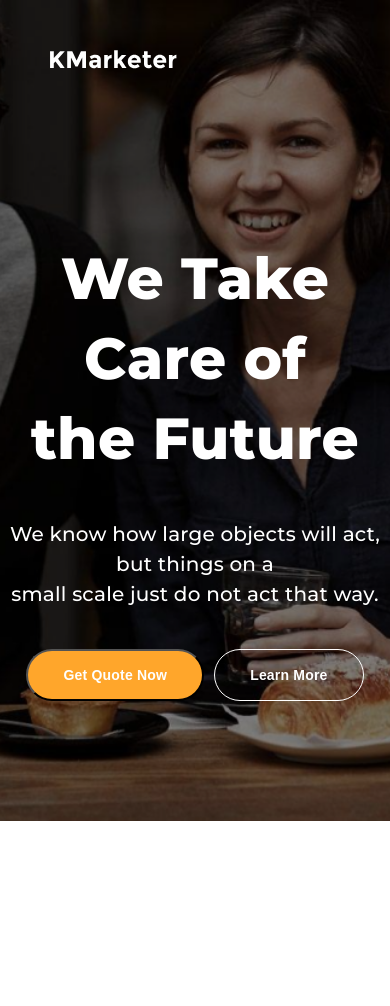
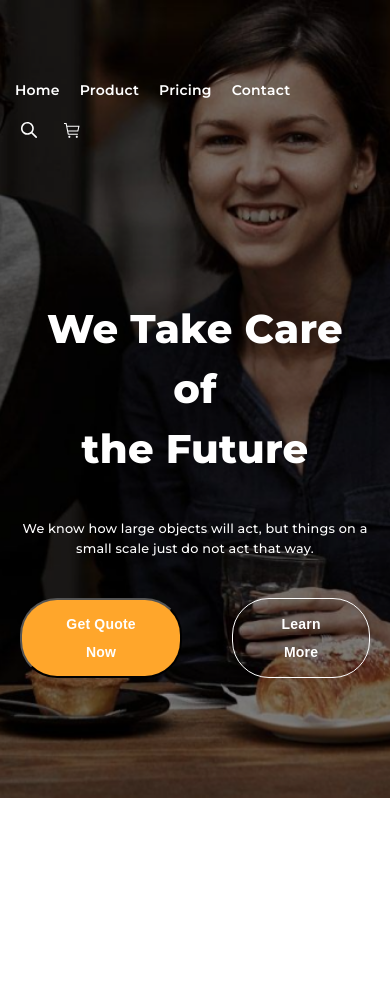
Before and after one commit to VioletaScvortova/Frontend-Project-KMarketer, a plain HTML site: page index.html in a window 390 px wide. Shown: the top 1006 px of the page. Before the commit the page ends 844 px from the top, so only its background shows below. Drawn offline with Linux system fonts and the light colour scheme.

Commit message:
Added Media Queries

```diff
--- a/css/reset.css
+++ b/css/reset.css
@@ -364,136 +364,3 @@ textarea {
     color: #000;
     padding: 0.2em 0;
 }
-
-
-/* montserrat-regular - latin */
-@font-face {
-    font-display: swap;
-    /* Check https://developer.mozilla.org/en-US/docs/Web/CSS/@font-face/font-display for other options. */
-    font-family: 'Montserrat';
-    font-style: normal;
-    font-weight: 400;
-    src: url('../fonts/montserrat-v25-latin-regular.woff2') format('woff2');
-    /* Chrome 36+, Opera 23+, Firefox 39+, Safari 12+, iOS 10+ */
-}
-
-/* montserrat-italic - latin */
-@font-face {
-    font-display: swap;
-    /* Check https://developer.mozilla.org/en-US/docs/Web/CSS/@font-face/font-display for other options. */
-    font-family: 'Montserrat';
-    font-style: italic;
-    font-weight: 400;
-    src: url('../fonts/montserrat-v25-latin-italic.woff2') format('woff2');
-    /* Chrome 36+, Opera 23+, Firefox 39+, Safari 12+, iOS 10+ */
-}
-
-/* montserrat-500 - latin */
-@font-face {
-    font-display: swap;
-    /* Check https://developer.mozilla.org/en-US/docs/Web/CSS/@font-face/font-display for other options. */
-    font-family: 'Montserrat';
-    font-style: normal;
-    font-weight: 500;
-    src: url('../fonts/montserrat-v25-latin-500.woff2') format('woff2');
-    /* Chrome 36+, Opera 23+, Firefox 39+, Safari 12+, iOS 10+ */
-}
-
-/* montserrat-500italic - latin */
-@font-face {
-    font-display: swap;
-    /* Check https://developer.mozilla.org/en-US/docs/Web/CSS/@font-face/font-display for other options. */
-    font-family: 'Montserrat';
-    font-style: italic;
-    font-weight: 500;
-    src: url('../fonts/montserrat-v25-latin-500italic.woff2') format('woff2');
-    /* Chrome 36+, Opera 23+, Firefox 39+, Safari 12+, iOS 10+ */
-}
-
-/* montserrat-600 - latin */
-@font-face {
-    font-display: swap;
-    /* Check https://developer.mozilla.org/en-US/docs/Web/CSS/@font-face/font-display for other options. */
-    font-family: 'Montserrat';
-    font-style: normal;
-    font-weight: 600;
-    src: url('../fonts/montserrat-v25-latin-600.woff2') format('woff2');
-    /* Chrome 36+, Opera 23+, Firefox 39+, Safari 12+, iOS 10+ */
-}
-
-/* montserrat-600italic - latin */
-@font-face {
-    font-display: swap;
-    /* Check https://developer.mozilla.org/en-US/docs/Web/CSS/@font-face/font-display for other options. */
-    font-family: 'Montserrat';
-    font-style: italic;
-    font-weight: 600;
-    src: url('../fonts/montserrat-v25-latin-600italic.woff2') format('woff2');
-    /* Chrome 36+, Opera 23+, Firefox 39+, Safari 12+, iOS 10+ */
-}
-
-/* montserrat-700 - latin */
-@font-face {
-    font-display: swap;
-    /* Check https://developer.mozilla.org/en-US/docs/Web/CSS/@font-face/font-display for other options. */
-    font-family: 'Montserrat';
-    font-style: normal;
-    font-weight: 700;
-    src: url('../fonts/montserrat-v25-latin-700.woff2') format('woff2');
-    /* Chrome 36+, Opera 23+, Firefox 39+, Safari 12+, iOS 10+ */
-}
-
-/* montserrat-700italic - latin */
-@font-face {
-    font-display: swap;
-    /* Check https://developer.mozilla.org/en-US/docs/Web/CSS/@font-face/font-display for other options. */
-    font-family: 'Montserrat';
-    font-style: italic;
-    font-weight: 700;
-    src: url('../fonts/montserrat-v25-latin-700italic.woff2') format('woff2');
-    /* Chrome 36+, Opera 23+, Firefox 39+, Safari 12+, iOS 10+ */
-}
-
-/* montserrat-800 - latin */
-@font-face {
-    font-display: swap;
-    /* Check https://developer.mozilla.org/en-US/docs/Web/CSS/@font-face/font-display for other options. */
-    font-family: 'Montserrat';
-    font-style: normal;
-    font-weight: 800;
-    src: url('../fonts/montserrat-v25-latin-800.woff2') format('woff2');
-    /* Chrome 36+, Opera 23+, Firefox 39+, Safari 12+, iOS 10+ */
-}
-
-/* montserrat-800italic - latin */
-@font-face {
-    font-display: swap;
-    /* Check https://developer.mozilla.org/en-US/docs/Web/CSS/@font-face/font-display for other options. */
-    font-family: 'Montserrat';
-    font-style: italic;
-    font-weight: 800;
-    src: url('../fonts/montserrat-v25-latin-800italic.woff2') format('woff2');
-    /* Chrome 36+, Opera 23+, Firefox 39+, Safari 12+, iOS 10+ */
-}
-
-/* montserrat-900 - latin */
-@font-face {
-    font-display: swap;
-    /* Check https://developer.mozilla.org/en-US/docs/Web/CSS/@font-face/font-display for other options. */
-    font-family: 'Montserrat';
-    font-style: normal;
-    font-weight: 900;
-    src: url('../fonts/montserrat-v25-latin-900.woff2') format('woff2');
-    /* Chrome 36+, Opera 23+, Firefox 39+, Safari 12+, iOS 10+ */
-}
-
-/* montserrat-900italic - latin */
-@font-face {
-    font-display: swap;
-    /* Check https://developer.mozilla.org/en-US/docs/Web/CSS/@font-face/font-display for other options. */
-    font-family: 'Montserrat';
-    font-style: italic;
-    font-weight: 900;
-    src: url('../fonts/montserrat-v25-latin-900italic.woff2') format('woff2');
-    /* Chrome 36+, Opera 23+, Firefox 39+, Safari 12+, iOS 10+ */
-}
--- a/css/style.css
+++ b/css/style.css
@@ -130,9 +130,10 @@
     /* Chrome 36+, Opera 23+, Firefox 39+, Safari 12+, iOS 10+ */
 
 
-/* Header styles start*/
+    /* Header styles start*/
 
 }
+
 html {
     box-sizing: border-box;
 }
@@ -226,8 +227,8 @@ body {
     opacity: 0.75;
 }
 
-/* Header styles end*/
-/* Intro styles start*/
+/* Home-1. Header styles end*/
+/* Home-1. Intro styles start*/
 
 .top-banner__content {
     display: flex;
@@ -240,7 +241,6 @@ body {
 
 .container {
     width: 1020px;
-    min-width: 320px;
     margin: 0 auto;
     padding: 0 15px;
     display: flex;
@@ -249,9 +249,7 @@ body {
 }
 
 
-
-h1,
-h4 {
+h1,h2,h4 {
     color: white;
     letter-spacing: 0.2px;
     text-align: center;
@@ -263,24 +261,21 @@ h4 {
     font-size: 58px;
     font-weight: 800;
     line-height: 80px;
-
 }
 
 .content__mission {
     font-size: 20px;
     font-weight: 500;
     line-height: 30px;
-
 }
 
 
-/* Intro styles end*/
+/* Home-1. Intro styles end*/
 
 .top-banner__buttons {
     display: flex;
     gap: 10px;
     justify-content: center;
-
 }
 
 .button {
@@ -309,3 +304,107 @@ h4 {
     border: 1px solid var(--light-background-color, #FFF);
     background-color: transparent;
 }
+
+
+@media screen and (min-width:320px) and (max-width:768px) {
+
+
+    body {
+        background-position: center;
+      }
+
+    .top-banner__header {
+    display: inline;
+    flex-direction: column;
+    align-items: center;
+    }
+
+
+    .header__home {
+    size-adjust: 100px;
+    }
+
+    .header__nav {
+    float: none;
+    width: 100%;
+    margin: 0 auto;
+    flex-direction: column;
+    align-items: center;
+}
+
+    .nav__list {
+        float: none;
+        width: 100%;
+        margin-top: 1.2em;
+        align-content: center;
+        }
+
+
+    .header__actions {
+        float: none;
+        width: 100%;
+        margin-top: 1.2em;
+        margin-left: 0;
+}
+
+.content__slogan {
+    font-size: 40px;
+    line-height: 1.5em;
+    margin-left: 1em;
+    margin-right: 1em;
+}
+
+.content__mission {
+    font-size: 0.8em;
+    line-height: 1.5em;
+    margin-left: 20px;
+    margin-right: 20px;
+}
+
+
+.button--primary {
+    margin-left: 20px;
+    margin-right: 20px;
+}
+
+.button--secondary {
+    margin-left: 20px;
+    margin-right: 20px;
+}
+
+}
+
+/* Home-2. Strong Points */
+
+
+.strong-points{
+    font-family: 'Montserrat';
+    background-image: #252B42;
+    background-repeat: no-repeat;
+    background-size: cover;
+    padding: 40px 0 120px;
+    background-position-x: center;
+    }
+
+.strong-points___content{
+    width: 1020px;
+    margin: 0 auto;
+    padding: 0 15px;
+    display: flex;
+    align-items: center;
+    flex-direction: column;
+}
+
+.content__reasons
+{   font-size: 40px;
+    font-weight: 700;
+    line-height: 55px;
+
+}
+
+p {
+    font-size: 14px;
+    font-weight: 500;
+    line-height: 20px;
+    letter-spacing: 0.2px;
+}
--- a/index.html
+++ b/index.html
@@ -3,7 +3,7 @@
 
 <head>
     <meta charset="UTF-8">
-    <meta name="viewport" content="width=device-width , initial-scale=1">
+    <meta name="viewport" content="width=device-width, initial-scale=1">
     <meta http-equiv="X-UA-Compatible" content="ie=edge">
     <title>KMarketer: We Take Care of the Future</title>
     <link rel="stylesheet" href="./css/style.css">
@@ -16,9 +16,9 @@
 
 
             <header class="top-banner__header">
-            <a href="/" class="header__home button">
+                <a href="/" class="header__home-link">
                     <img src="./img/svg/KMarketer_Logo.svg" alt="We Take Care of the Future"
-        class="header__home button-pic">
+                        class="header__home">
                 </a>
 
                 <nav class="header__nav">
@@ -40,12 +40,14 @@
 
                 <ul class="header__actions">
                     <li>
-                <button class="actions__item"><img src="./img/svg/nav_bar_search_icon.svg" alt="search_icon"></button>
+                        <button class="actions__item"><img src="./img/svg/nav_bar_search_icon.svg"
+                                alt="search_icon"></button>
                         <a href="#!" class="item__icon"></a>
                     </li>
 
                     <li>
-                <button class="actions__item"> <img src="./img/svg/nav_bar_shopping_cart_icon.svg" alt="shoppig_cart_icon"></button>
+                        <button class="actions__item"> <img src="./img/svg/nav_bar_shopping_cart_icon.svg"
+                                alt="shoppig_cart_icon"></button>
                         <a href="#!" class="item__icon"></a>
                     </li>
                 </ul>
@@ -65,5 +67,23 @@
 
     </section>
 
+<section class="strong-points">
+    <div class="strong-points___content">
+        <h2 class="content___reasons">WHY CHOOSE US
+        </h2>
+        <p>We know how large objects will act, but things on a <br>
+            small scale just do not act that way.<p>
+
+            <div class="">
+
+
+        </div>
+
+
+</section>
+
+
+
 </body>
+
 </html>
```
Also changed, not shown: test.html (deleted, +0 -117 lines), img/Mobile/cover.png (added), img/Mobile/filter.png (added). Lines whose indentation alone changed are shown as unchanged.
